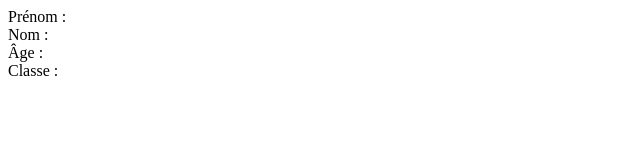
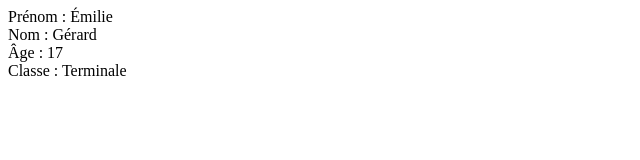
Before and after one commit to SidiB5/AngularsJS, a plain HTML site: page Partie 2/Exercice_4/index.html in a window 1280 px wide. Shown: the whole page, without its empty margins (0-640 px from the left). Drawn offline with nearby package versions, Linux system fonts and the light colour scheme.

Commit message:
Partie 2 Exercice 4 terminé

```diff
--- a/Partie 2/Exercice_4/index.html
+++ b/Partie 2/Exercice_4/index.html
@@ -7,16 +7,16 @@
   </head>
   <body ng-controller="studentsCtrl">
     <div>
-      Prénom :
+      Prénom : {{firstName}}
     </div>
     <div>
-      Nom :
+      Nom : {{lastName}}
     </div>
     <div>
-      Âge :
+      Âge : {{age}}
     </div>
     <div>
-      Classe :
+      Classe : {{grade}}
     </div>
 </body>
 </html>
```
